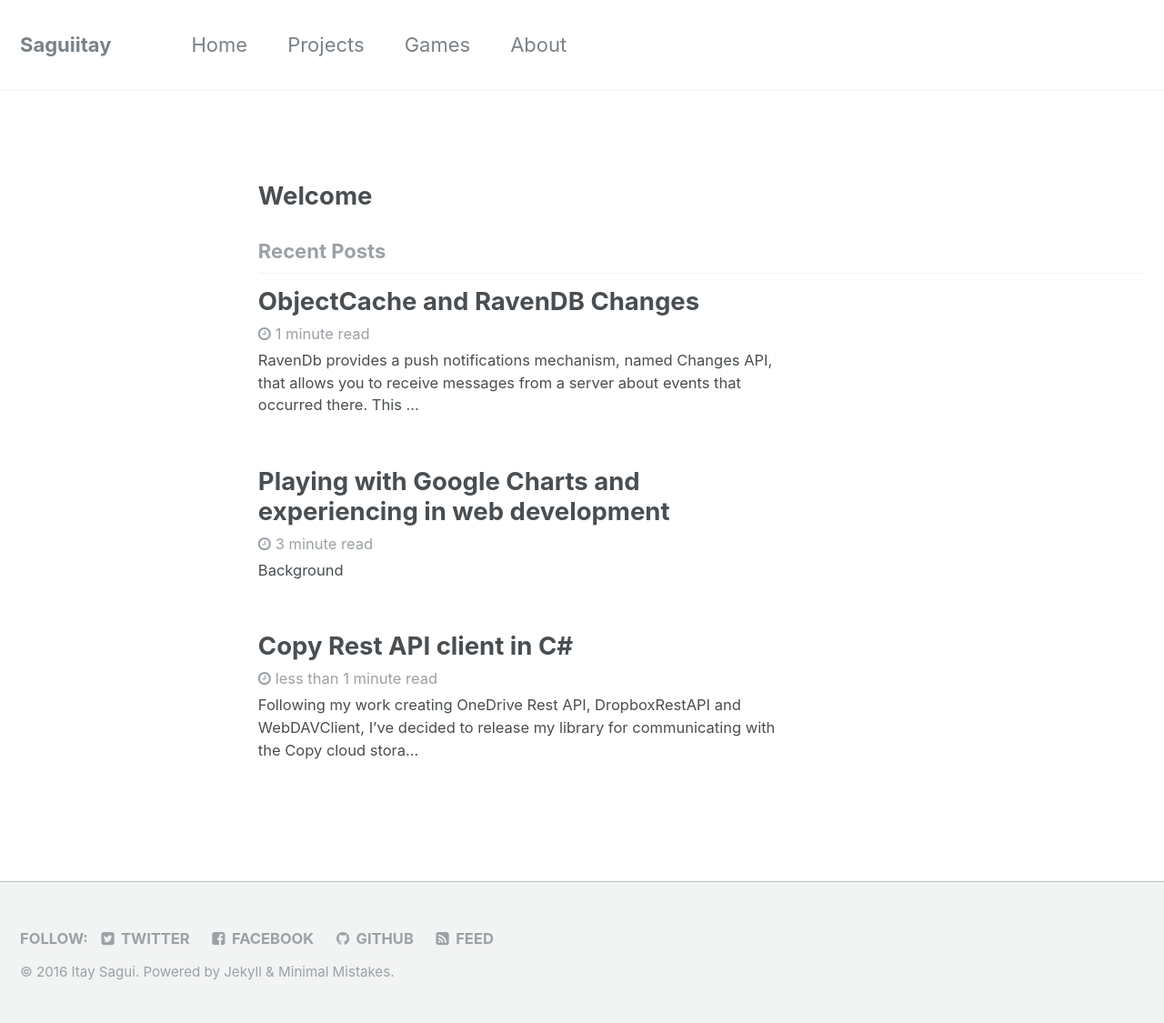
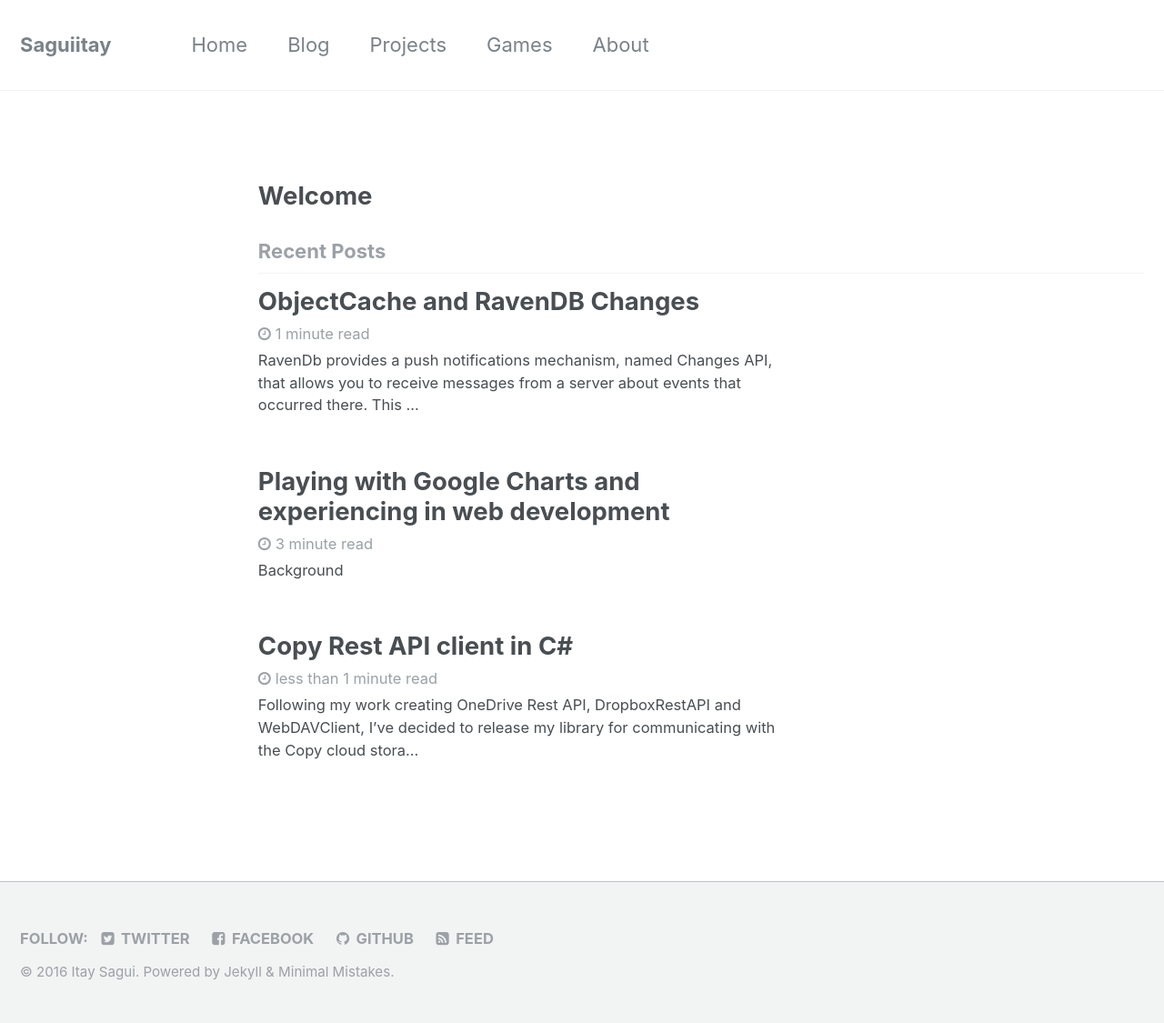
Before and after one commit to nathanghans/saguiitay.github.io, a Jekyll site: the page built from index.html, in a window 1280 px wide. Shown: the whole page at 91% size. Built offline with Jekyll 4.4.1, drawn with Linux system fonts in a browser that asks for light colours.

Commit message:
Update navigation.yml

```diff
--- a/_data/navigation.yml
+++ b/_data/navigation.yml
@@ -2,6 +2,10 @@ main:
   -
     title: "Home"
     url: /
+
+  -
+    title: "Blog"
+    url: /blog/
 
   -
     title: "Projects"
```
